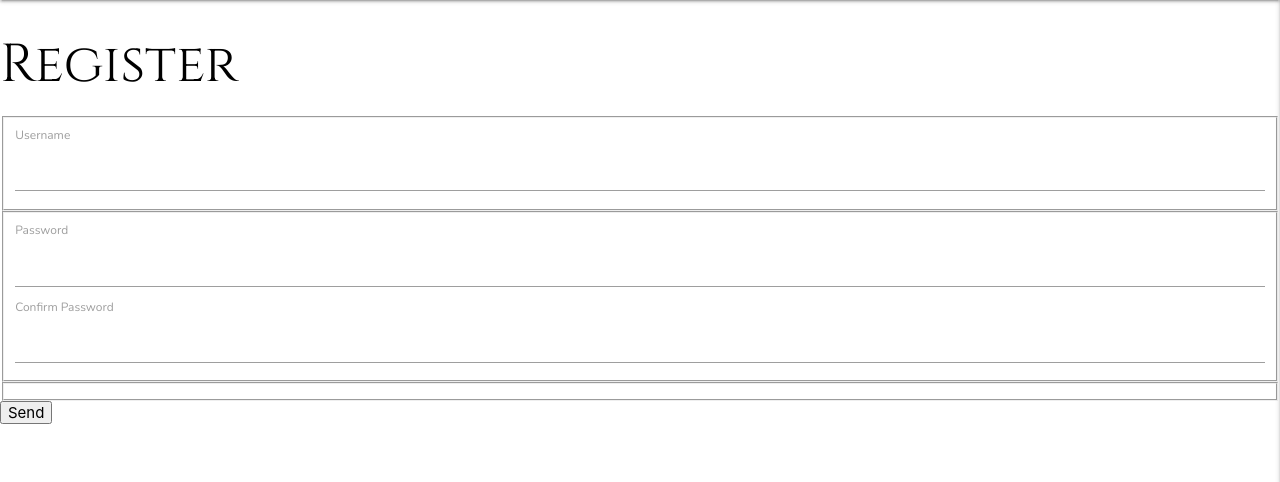
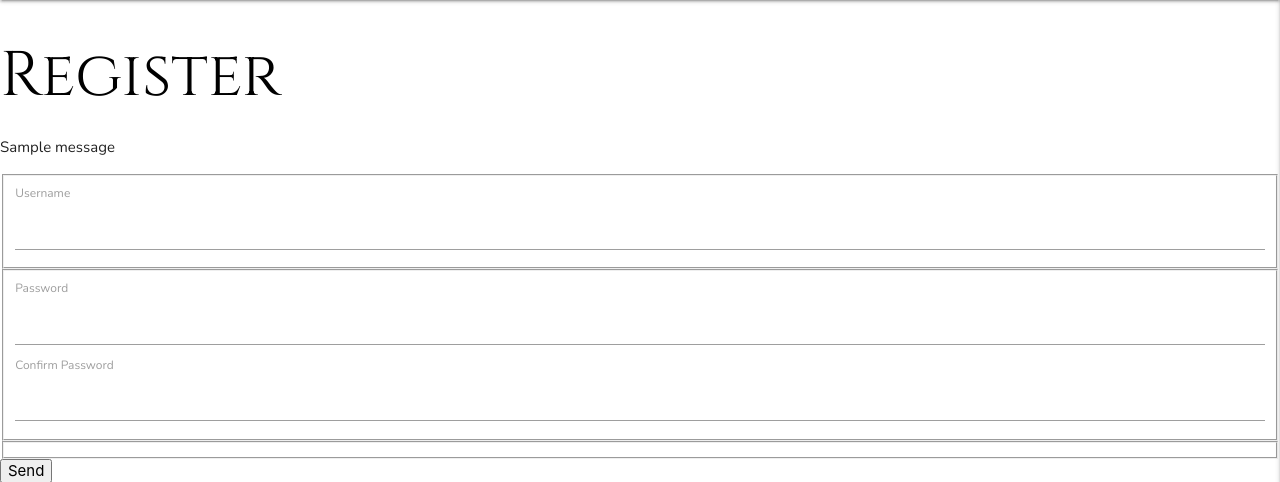
Before and after one commit to lilblupig/imprint, a Flask app: page /register in a window 1280 px wide. Shown: the part 64-546 px from the top of the page. Run offline with Flask 2, Linux system fonts and the light colour scheme; one stand-in notice (Sample message) is shown; parts of the project's set-up code (start-up, migrations or seed data) failed here and were passed over; some libraries are stand-ins or nearby versions.

Commit message:
Setup flash message area

```diff
--- a/templates/base.html
+++ b/templates/base.html
@@ -44,6 +44,20 @@
 
     </header>
 
+    {% block title %}
+    {% endblock %}
+
+    <section>
+        <!-- Flash messages for user feedback -->
+        {% with messages = get_flashed_messages() %}
+            {% if messages %}
+                {% for message in messages %}
+                    <p>{{ message }}</p>
+                {% endfor %}
+            {% endif %}
+        {% endwith %}
+    </section>
+
     {% block content %}
     {% endblock %}
 
--- a/templates/contact.html
+++ b/templates/contact.html
@@ -1,9 +1,12 @@
 {% extends "base.html" %}
+
+{% block title %}
+    <h2 class="title">Contact</h2>
+{% endblock %}
 
 {% block content %}
 
     <div class="form-wrapper">
-        <h2 class="title">Contact</h2>
 
         {% if success %}
             <p>Thank you for your message, we will be in touch as soon as we can.</p>
--- a/templates/register.html
+++ b/templates/register.html
@@ -1,9 +1,12 @@
 {% extends "base.html" %}
+
+{% block title %}
+    <h1 class="title">Register</h2>
+{% endblock %}
 
 {% block content %}
 
     <div class="form-wrapper">
-        <h2 class="title">Register</h2>
 
         {% if success %}
             <p>Thank you for registering! Click the button below to get started.</p>
```
Also changed, not shown: templates/index.html (+6 -2 lines).
